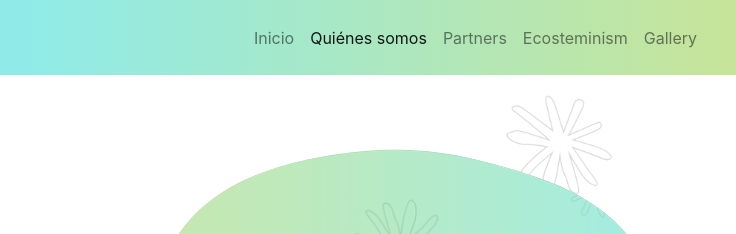
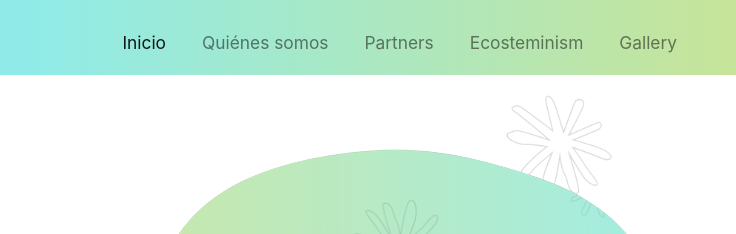
Before and after one commit to giovannaromc/ELENAproject, a plain HTML site: page index.html in a window 1280 px wide. Shown: the top 234 px of the page, 544-1280 px from the left. Drawn offline with nearby package versions, Linux system fonts and the light colour scheme; a web font is replaced by a local one.

Commit message:
Update navbars

```diff
--- a/css/styles.css
+++ b/css/styles.css
@@ -6,6 +6,41 @@ body{
   background-size: cover;
   background-attachment: fixed;
   background-image: url(../img/fondo_body.png);
+}
+
+/*Navbar con flexbox paginas no responsive*/
+
+header{
+  width: 100%;
+  height: 80px;
+}
+
+header nav{
+  display: flex;
+  justify-content: flex-end;
+  background: linear-gradient(90deg, rgba(144,235,232,1) 45%, rgba(199,228,153,1) 100%);
+}
+
+ul li {
+  margin-right: 20px;
+  margin-top: 10px;
+  font-size: 13pt;
+  color: black;
+  }
+
+a{
+  text-decoration: none;
+  cursor: pointer;
+  text-anchor: black;
+  color: black;
+}
+
+a:link {
+  color:black;
+}
+
+a:visited {
+  color: rgb(5, 5, 5);
 }
 
 /* Navbar de las páginas responsive con bootstrap*/
--- a/index.html
+++ b/index.html
@@ -32,8 +32,8 @@
   </head>
 
   <body>
-    <!-- Barra de navegacion -->
-    <nav class="navbar navbar-expand-md navbar-light">
+     <!-- Barra de navegacion -->
+     <nav class="navbar navbar-expand-md navbar-light">
       <div class="container-fluid">
         <button class="navbar-toggler" type="button" data-bs-toggle="collapse" data-bs-target="#navbar-toggler" aria-controls="navbarTogglerDemo01" aria-expanded="true" aria-label="Toggle navigation">
           <span class="navbar-toggler-icon"></span>
@@ -44,10 +44,10 @@
           </a>
           <ul class="navbar-nav d-flex justify-content-center align-items-center">
             <li class="nav-item">
-              <a class="nav-link" href="index.html">Inicio</a>
+              <a class="nav-link active" aria-current="page" href="mision.html">Inicio</a>
             </li>
             <li class="nav-item">
-              <a class="nav-link active" aria-current="page" href="mision.html">Quiénes somos</a>
+              <a class="nav-link" href="partners.html">Quiénes somos</a>
             </li>
             <li class="nav-item">
               <a class="nav-link" href="partners.html">Partners</a>
```
